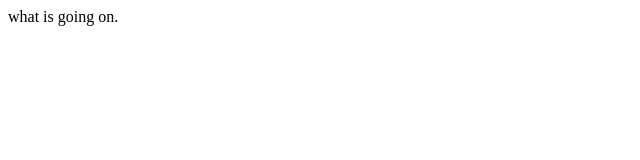
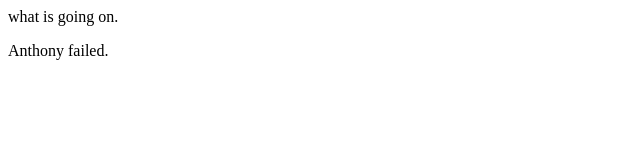
Before and after one commit to cgoodwin1011/BCE12-cgoodwin1011.github.io, a plain HTML site: page index.html in a window 1280 px wide. Shown: the full height of the page, 0-640 px from the left. Drawn offline with Linux system fonts and the light colour scheme.

Commit message:
this is a message

```diff
--- a/index.html
+++ b/index.html
@@ -1 +1,2 @@
 <p> what is going on.</p>
+<p> Anthony failed. </p>
```
